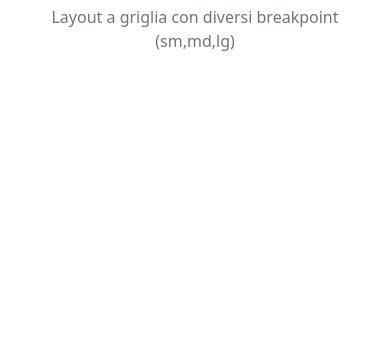
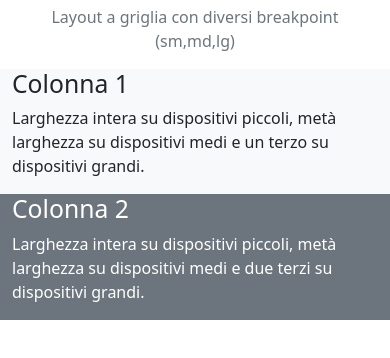
Before and after one commit to antoniorusso2/htmlcss-bootstrap-layout, a plain HTML site: page index.html in a window 390 px wide. Shown: the part 70-428 px from the top of the page. Drawn offline with nearby package versions, Linux system fonts and the light colour scheme.

Commit message:
ADD: first 2 columns with breakpoints width

```diff
--- a/index.html
+++ b/index.html
@@ -23,12 +23,14 @@
     <div class="container">
       <div class="row">
         <!-- width sm-100% md-50% lg-1/3 -->
-        <div class="col">
-
+        <div class="col-12 col-md-6 col-lg-4 bg-light">
+          <h2>Colonna 1</h2>
+          <p>Larghezza intera su dispositivi piccoli, metà larghezza su dispositivi medi e un terzo su dispositivi grandi.</p>
         </div>
         <!-- sm-100 md-50 lg-2/3 -->
-        <div class="col">
-
+        <div class="col-12 col-md-6 col-lg-8 bg-secondary text-white">
+          <h2>Colonna 2</h2>
+          <p>Larghezza intera su dispositivi piccoli, metà larghezza su dispositivi medi e due terzi su dispositivi grandi.</p>
         </div>
       </div>
     </div>
```
